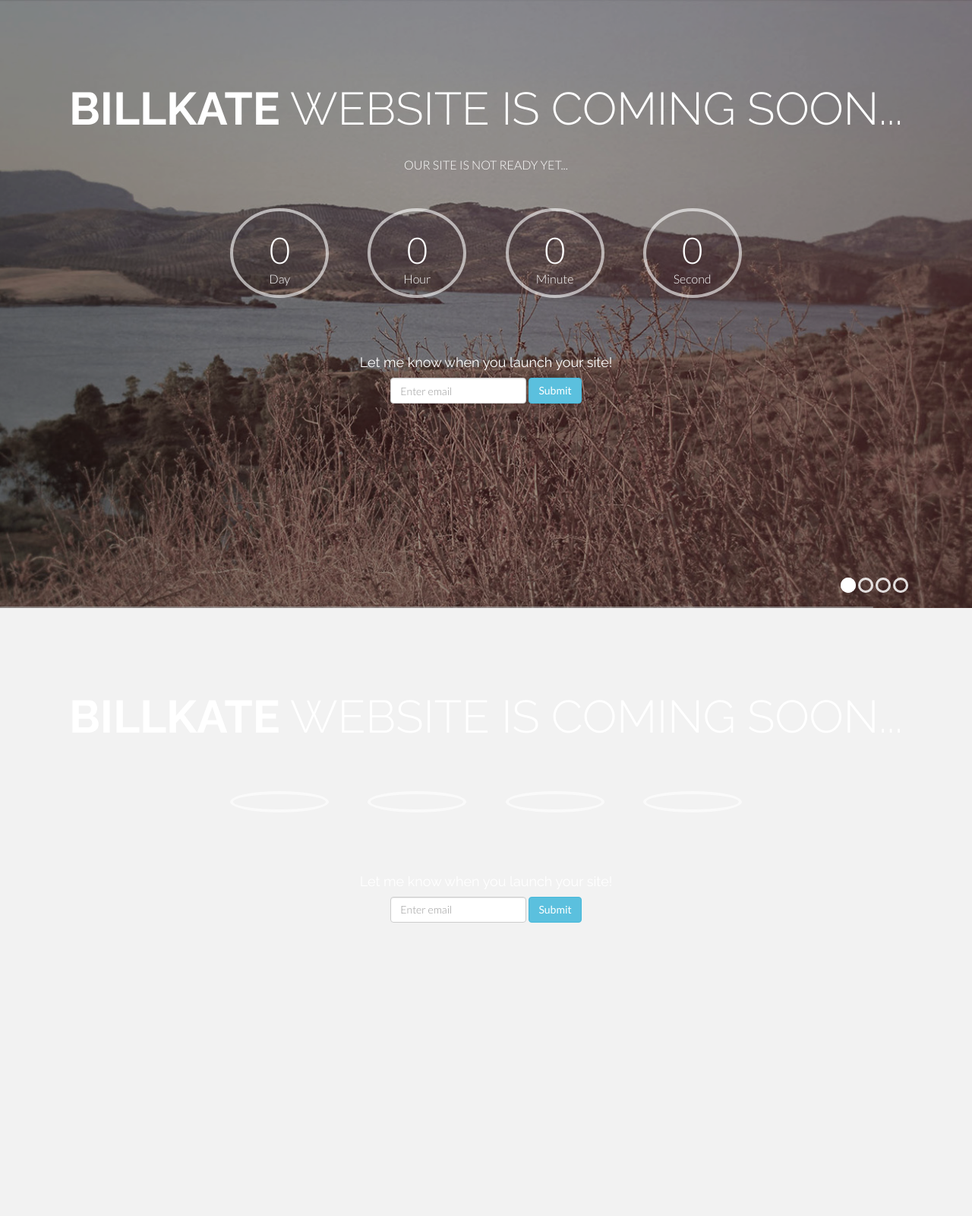
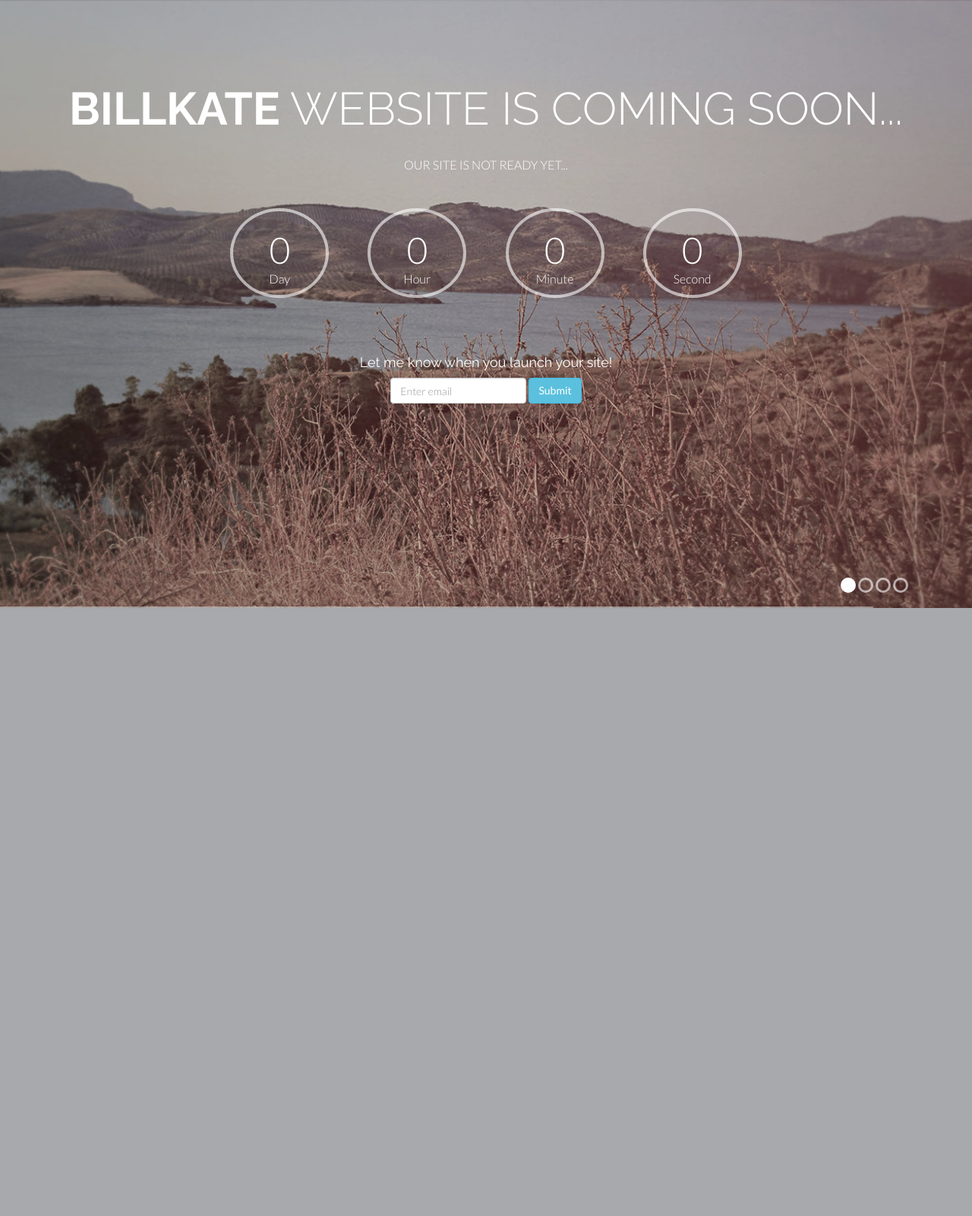
Before and after one commit to arjane/personalsite, a PHP site: page / in a window 1280 px wide. Shown: the whole page at 76% size. After the commit the page ends 800 px from the top, so only its background shows below. Run offline with PHP 8.4, Linux system fonts and the light colour scheme; some libraries are stand-ins or nearby versions.

Commit message:
Update index.php

```diff
--- a/index.php
+++ b/index.php
@@ -96,102 +96,4 @@
     <script src="assets/js/soon/custom.js"></script>
   </body>
   <!-- END BODY -->
-</html><!DOCTYPE html>
-<html>
-  <head>
-  <head>
-    <meta charset="utf-8">
-    <meta name="viewport" content="width=device-width, initial-scale=1.0">
-    <meta name="description" content="">
-    <meta name="author" content="">
-    <link rel="shortcut icon" href="assets/ico/favicon.png">
-
-    <title>Coming Soon</title>
-
-    <!-- Bootstrap core CSS -->
-    <link href="assets/css/bootstrap.css" rel="stylesheet">
-
-    <!-- Custom styles for this template -->
-    <link href="assets/css/soon.css" rel="stylesheet">
-
-
-    <!-- HTML5 shim and Respond.js IE8 support of HTML5 elements and media queries -->
-    <!--[if lt IE 9]>
-      <script src="assets/js/html5shiv.js"></script>
-      <script src="assets/js/respond.min.js"></script>
-    <![endif]-->
-
-    <link href='http://fonts.googleapis.com/css?family=Lato:300,400,700,300italic,400italic' rel='stylesheet' type='text/css'>
-    <link href='http://fonts.googleapis.com/css?family=Raleway:400,300,700' rel='stylesheet' type='text/css'>
-
-  </head>
-  <!-- START BODY -->
-  <body class="nomobile">
-
-    <!-- START HEADER -->
-    <section id="header">
-        <div class="container">
-            <header>
-                <!-- HEADLINE -->
-                <h1 data-animated="GoIn"><b>BILLKATE</b> website is coming soon...</h1>
-            </header>
-            <!-- START TIMER -->
-            <div id="timer" data-animated="FadeIn">
-                <p id="message"></p>
-                <div id="days" class="timer_box"></div>
-                <div id="hours" class="timer_box"></div>
-                <div id="minutes" class="timer_box"></div>
-                <div id="seconds" class="timer_box"></div>
-            </div>
-            <!-- END TIMER -->
-            <div class="col-lg-4 col-lg-offset-4 mt centered">
-            	<h4>Let me know when you launch your site!</h4>
-				<form class="form-inline" role="form">
-				  <div class="form-group">
-				    <label class="sr-only" for="exampleInputEmail2">Email address</label>
-				    <input type="email" class="form-control" id="exampleInputEmail2" placeholder="Enter email">
-				  </div>
-				  <button type="submit" class="btn btn-info">Submit</button>
-				</form>
-			</div>
-
-        </div>
-        <!-- LAYER OVER THE SLIDER TO MAKE THE WHITE TEXTE READABLE -->
-        <div id="layer"></div>
-        <!-- END LAYER -->
-        <!-- START SLIDER -->
-        <div id="slider" class="rev_slider">
-            <ul>
-              <li data-transition="slideleft" data-slotamount="1" data-thumb="assets/img/slider/1.jpg">
-                <img src="assets/img/slider/1.jpg">
-              </li>
-
-              <li data-transition="slideleft" data-slotamount="1" data-thumb="assets/img/slider/3.jpg">
-                <img src="assets/img/slider/2.jpg">
-              </li>
-
-              <li data-transition="slideleft" data-slotamount="1" data-thumb="assets/img/slider/3.jpg">
-                <img src="assets/img/slider/3.jpg">
-              </li>
-
-              <li data-transition="slideleft" data-slotamount="1" data-thumb="assets/img/slider/4.jpg">
-                <img src="assets/img/slider/4.jpg">
-              </li>
-            </ul>
-        </div>
-        <!-- END SLIDER -->
-    </section>
-    <!-- END HEADER -->
-
-    <!-- Bootstrap core JavaScript
-    ================================================== -->
-    <!-- Placed at the end of the document so the pages load faster -->
-    <script src="assets/js/jquery.min.js"></script>
-	<script type="text/javascript" src="assets/js/modernizr.custom.js"></script>
-    <script src="assets/js/bootstrap.min.js"></script>
-    <script src="assets/js/soon/plugins.js"></script>
-    <script src="assets/js/soon/jquery.themepunch.revolution.min.js"></script>
-    <script src="assets/js/soon/custom.js"></script>
-  </body>
-  <!-- END BODY -->
 </html>
```
